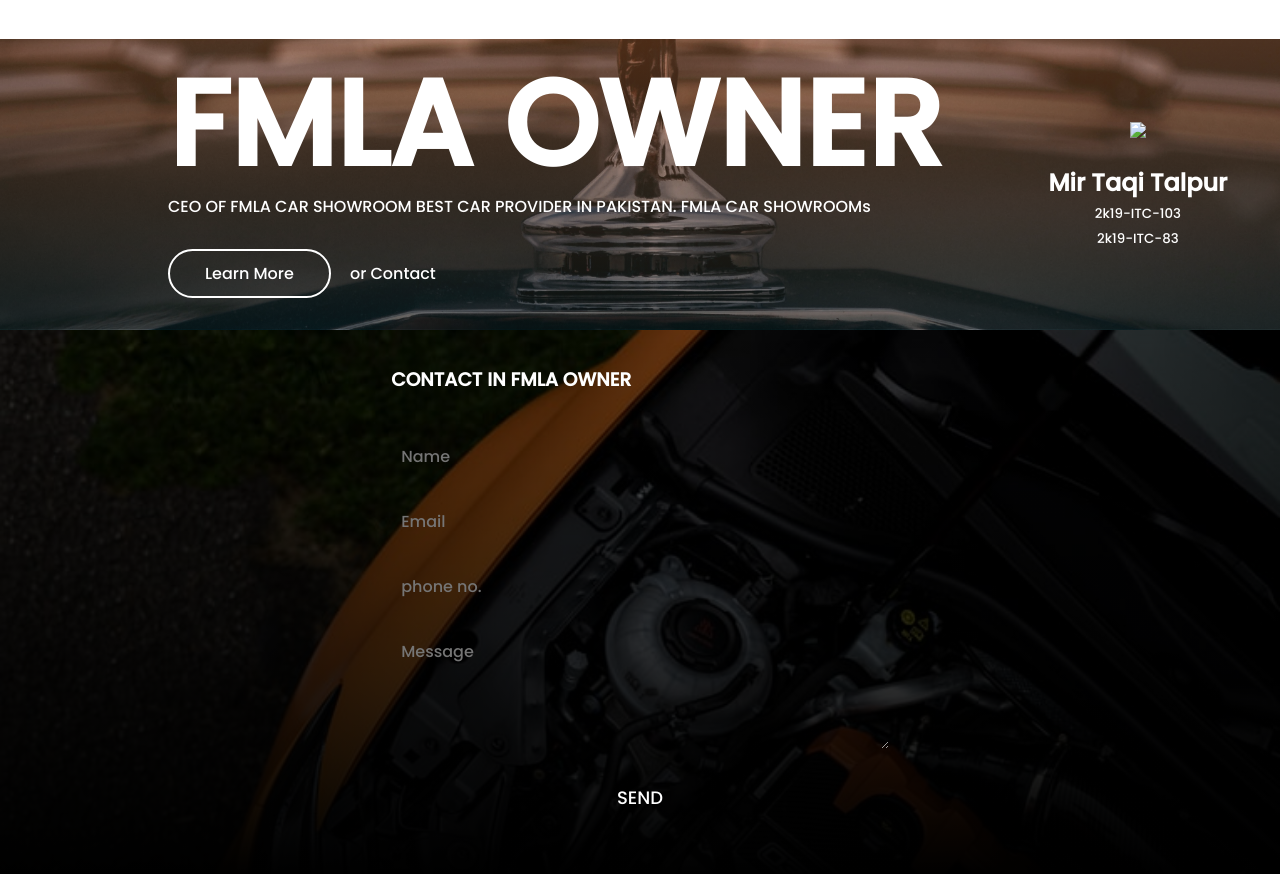
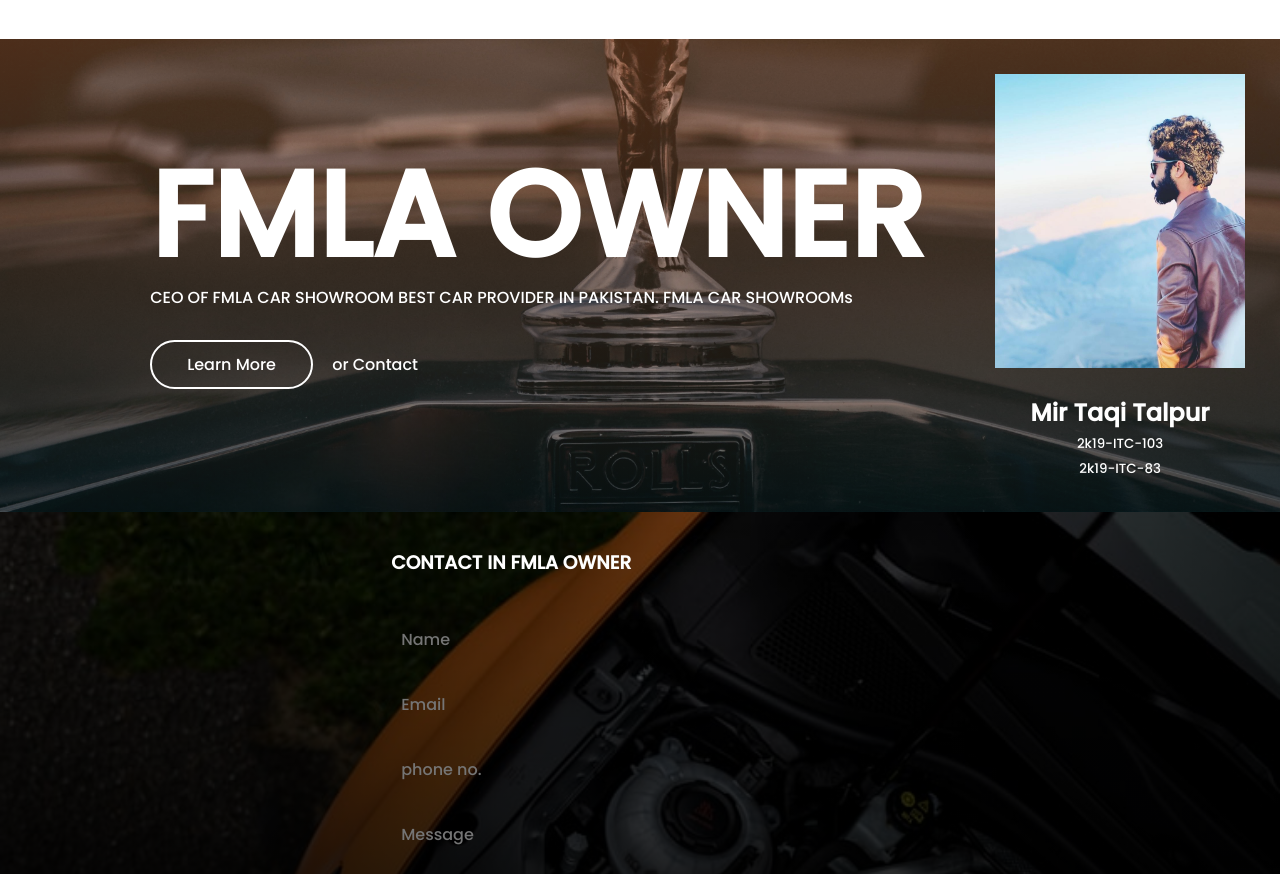
Before and after one commit to MIRTAQITALPUR/FMLA.github.io, a plain HTML site: page index.html in a window 1280 px wide. Shown: the part 1294-2168 px from the top of the page. Drawn offline with Linux system fonts and the light colour scheme.

Commit message:
Update index.html

```diff
--- a/index.html
+++ b/index.html
@@ -73,7 +73,7 @@
 		</div>
 	</div>
 		<div class="own">
-			<img src="images/owner.jpeg">
+			<img src="images/owner.jpg">
 			<h2 id="About">Mir Taqi Talpur</h2>
 			<small>2k19-ITC-103</small><br>
 			<small>2k19-ITC-83</small>
```
